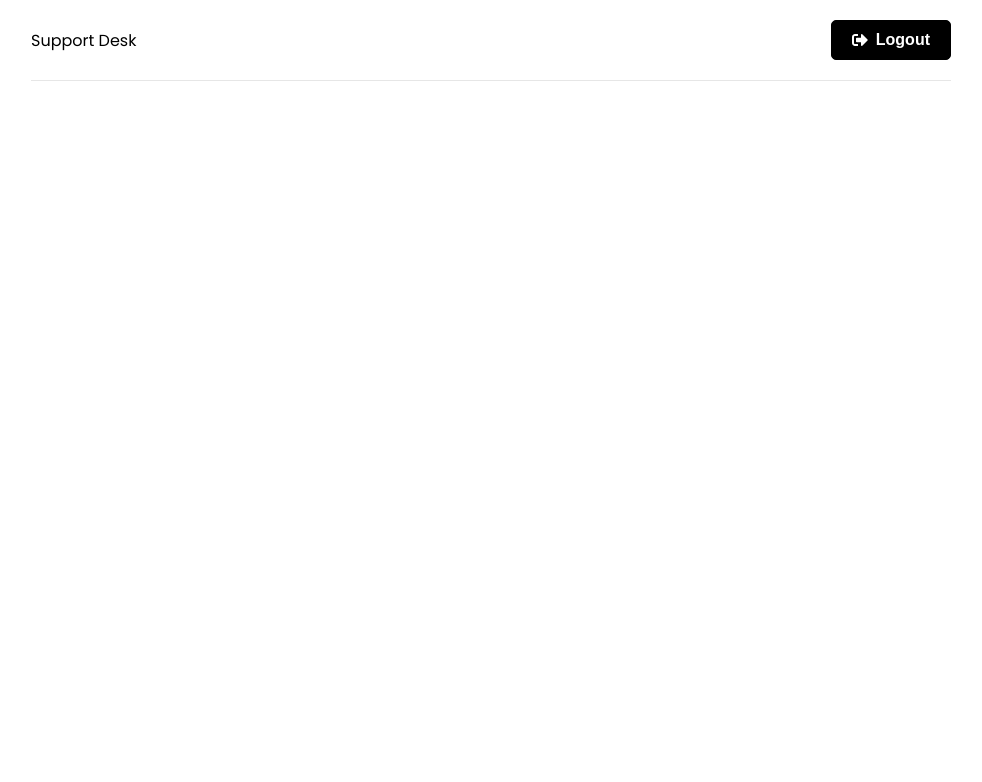
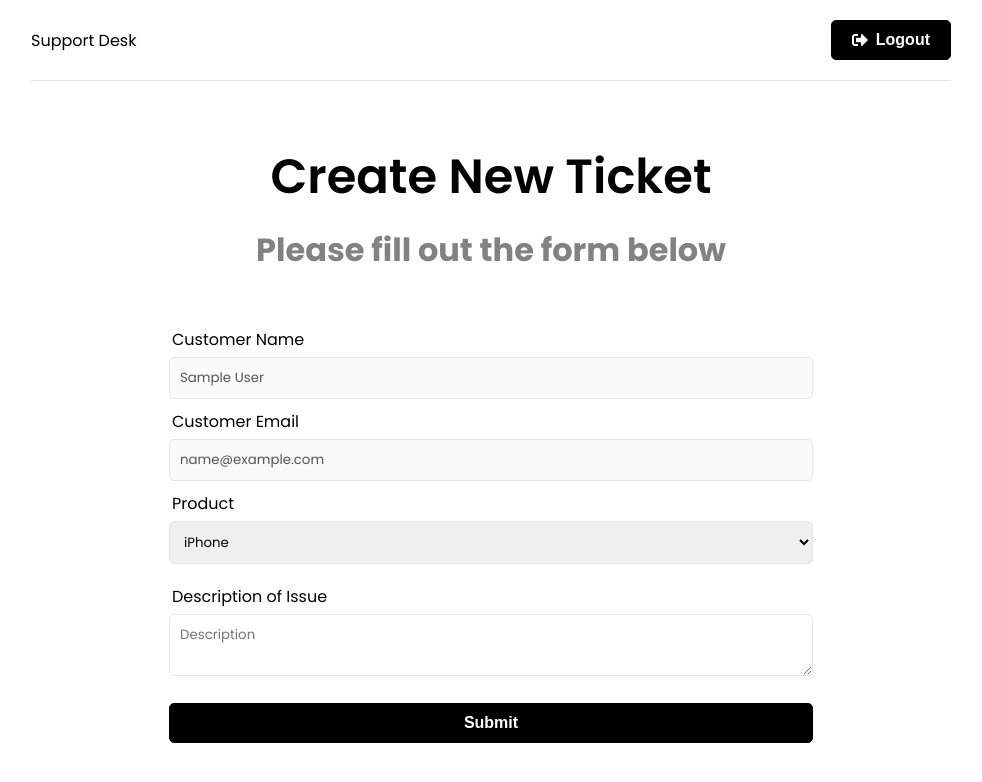
Before and after one commit to dan-png/desk-support, a React (Create React App) app in the folder frontend/: page /new-ticket in a window 1280 px wide. Before the commit this address had no page. Shown: the top 782 px of the page, without its empty margins (149-1131 px from the left). Built offline with nearby package versions, Linux system fonts and the light colour scheme; sample sign-in values are in the browser's storage.

Commit message:
FE: Started form/privateRoute

```diff
--- a/frontend/src/App.js
+++ b/frontend/src/App.js
@@ -2,10 +2,13 @@
 import { ToastContainer } from 'react-toastify'
 import 'react-toastify/dist/ReactToastify.css'
 
+import PrivateRoute from './components/PrivateRoute'
+import Header from './components/Header'
 import Home from './pages/Home'
 import Login from './pages/Login'
 import Register from './pages/Register'
-import Header from './components/Header'
+import NewTicket from './pages/NewTicket'
+
 
 function App() {
   return (
@@ -17,6 +20,9 @@
             <Route path='/' element={<Home />} />
             <Route path='/register' element={<Register />} />
             <Route path='/login' element={<Login />} />
+            <Route path='/new-ticket' element={<PrivateRoute />} >
+              <Route path='/new-ticket' element={<NewTicket />} />
+            </Route>
           </Routes>
         </div>
       </Router>
--- /dev/null
+++ b/frontend/src/components/PrivateRoute.jsx
@@ -0,0 +1,16 @@
+import { Navigate, Outlet } from 'react-router-dom'
+import { useAuthStatus } from '../hooks/useAuthStatus'
+import Spinner from './Spinner'
+
+const PrivateRoute = () => {
+
+  const { loggedIn, checkStatus } = useAuthStatus()
+
+  if (checkStatus) {
+    return <Spinner/>
+  }
+
+  return loggedIn ? <Outlet/>: <Navigate to='/login'/>
+}
+
+export default PrivateRoute
--- /dev/null
+++ b/frontend/src/hooks/useAuthStatus.js
@@ -0,0 +1,21 @@
+import { useState, useEffect } from "react"
+
+import { useSelector } from "react-redux"
+
+export const useAuthStatus = () => {
+  const [loggedIn, setLoggedIn] = useState(false)
+  const [checkStatus, setCheckStatus] = useState(true)
+
+  const { user } = useSelector((state) => state.auth)
+
+  useEffect(() => {
+    if (user) {
+      setLoggedIn(true)
+    } else {
+      setLoggedIn(false)
+    }
+    setCheckStatus(false)
+  }, [user])
+
+  return { loggedIn, checkStatus }
+}
--- /dev/null
+++ b/frontend/src/pages/NewTicket.jsx
@@ -0,0 +1,60 @@
+import { useState } from 'react'
+import {useSelector} from 'react-redux'
+
+function NewTicket() {
+  const { user } = useSelector((state) => state.auth)
+  const [name] = useState(user.name)
+  const [email] = useState(user.email)
+  const [product, setProduct] = useState('')
+  const [description, setDescription] = useState('')
+
+  const onSubmit = (e) => {
+    e.preventdefault()
+  }
+
+  return (
+    <>
+      <section className="heading">
+        <h1>Create New Ticket</h1>
+        <p>Please fill out the form below</p>
+      </section>
+      <section className="form">
+        <div className="form-group">
+          <label htmlFor="name">Customer Name</label>
+          <input type="text" className="form-control" value={name} disabled/>
+          <label htmlFor="email">Customer Email</label>
+          <input type="email" className="form-control" value={email} disabled />
+
+          <form onSubmit={onSubmit}>
+            <div className="form-group">
+              <label htmlFor="product">Product</label>
+              <select name="product" id="product" value={product} onChange={(e) => setProduct(e.target.value)}>
+                <option value="iPhone">iPhone</option>
+                <option value="iMac">iMac</option>
+                <option value="iPad">iPad</option>
+                <option value="iWatch">iWatch</option>
+                <option value="Airpods">Airpods</option>
+                <option value="AirTag">AirTag</option>
+              </select>
+            </div>
+            <div className="form-group">
+              <label htmlFor="description">Description of Issue</label>
+              <textarea name="description"
+                id="description"
+                value={description}
+                className='form-control' placeholder='Description'
+                onChange={(e)=>setDescription(e.target.value)}
+              ></textarea>
+            </div>
+            <div className="form-group">
+              <button className="btn btn-block">Submit</button>
+            </div>
+
+          </form>
+        </div>
+      </section>
+    </>
+  )
+}
+
+export default NewTicket
```
